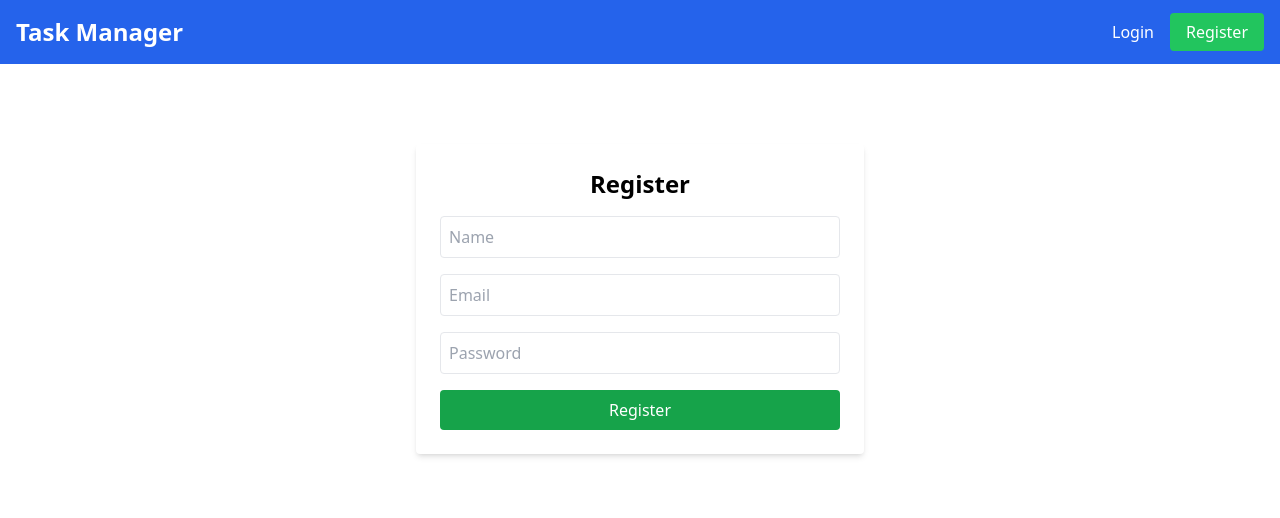
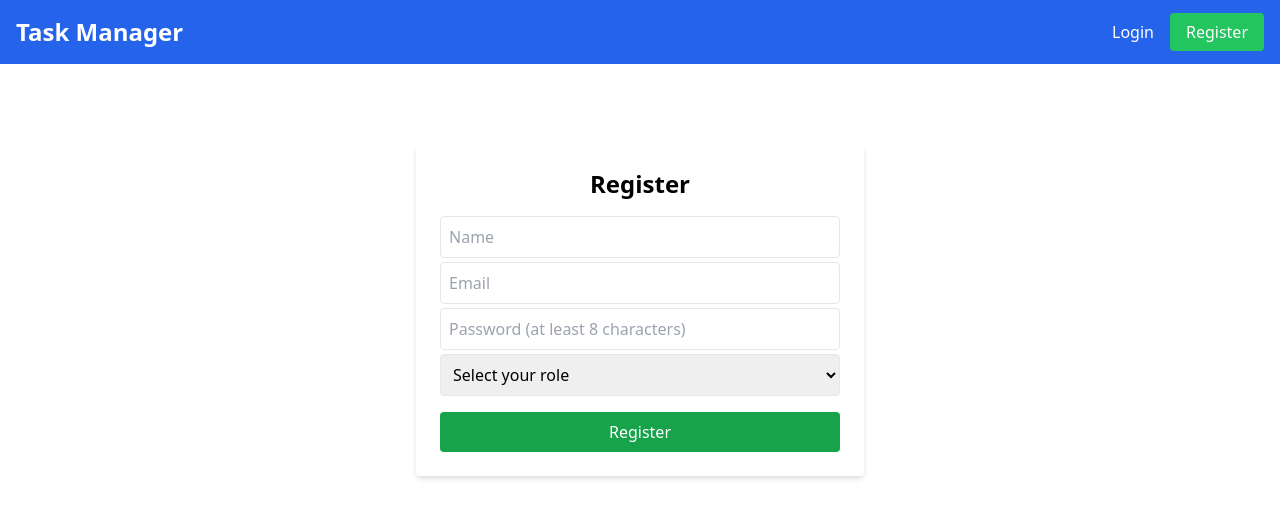
Before and after one commit to Vraj5376052/EventHub, a React (Create React App) app in the folder frontend/: page /register in a window 1280 px wide. Shown: the top 518 px of the page. Built offline with nearby package versions, Linux system fonts and the light colour scheme.

Commit message:
EH-5: Registration & Login

```diff
--- a/frontend/src/pages/Register.jsx
+++ b/frontend/src/pages/Register.jsx
@@ -3,46 +3,76 @@ import { useNavigate } from 'react-router-dom';
 import axiosInstance from '../axiosConfig';
 
 const Register = () => {
-  const [formData, setFormData] = useState({ name: '', email: '', password: '' });
+  const [formData, setFormData] = useState({ name: '', email: '', password: '', role: '' });
+  const [error, setError] = useState({ field: '', message: '' });
   const navigate = useNavigate();
 
   const handleSubmit = async (e) => {
     e.preventDefault();
+    setError({ field: '', message: '' });
     try {
       await axiosInstance.post('/api/auth/register', formData);
-      alert('Registration successful. Please log in.');
       navigate('/login');
-    } catch (error) {
-      alert('Registration failed. Please try again.');
+    } catch (err) {
+      const data = err.response?.data;
+      setError({
+        field: data?.field || '',
+        message: data?.message || 'Registration failed. Please try again.',
+      });
     }
   };
+
+  const errorFor = (field) =>
+    error.field === field ? <p className="text-red-600 text-sm mb-2">{error.message}</p> : null;
 
   return (
     <div className="max-w-md mx-auto mt-20">
       <form onSubmit={handleSubmit} className="bg-white p-6 shadow-md rounded">
         <h1 className="text-2xl font-bold mb-4 text-center">Register</h1>
+
         <input
           type="text"
           placeholder="Name"
           value={formData.name}
           onChange={(e) => setFormData({ ...formData, name: e.target.value })}
-          className="w-full mb-4 p-2 border rounded"
+          className="w-full mb-1 p-2 border rounded"
         />
+        {errorFor('name')}
+
         <input
           type="email"
           placeholder="Email"
           value={formData.email}
           onChange={(e) => setFormData({ ...formData, email: e.target.value })}
-          className="w-full mb-4 p-2 border rounded"
+          className="w-full mb-1 p-2 border rounded"
         />
+        {errorFor('email')}
+
         <input
           type="password"
-          placeholder="Password"
+          placeholder="Password (at least 8 characters)"
           value={formData.password}
           onChange={(e) => setFormData({ ...formData, password: e.target.value })}
-          className="w-full mb-4 p-2 border rounded"
+          className="w-full mb-1 p-2 border rounded"
         />
-        <button type="submit" className="w-full bg-green-600 text-white p-2 rounded">
+        {errorFor('password')}
+
+        <select
+          value={formData.role}
+          onChange={(e) => setFormData({ ...formData, role: e.target.value })}
+          className="w-full mb-1 p-2 border rounded"
+        >
+          <option value="">Select your role</option>
+          <option value="customer">Customer — I want to book tickets</option>
+          <option value="organiser">Organiser — I want to run events</option>
+        </select>
+        {errorFor('role')}
+
+        {!error.field && error.message && (
+          <p className="text-red-600 text-sm mb-2">{error.message}</p>
+        )}
+
+        <button type="submit" className="w-full bg-green-600 text-white p-2 rounded mt-3">
           Register
         </button>
       </form>
```
Also changed, not shown: 2 other files (tests, documents, lock files or other folders).
